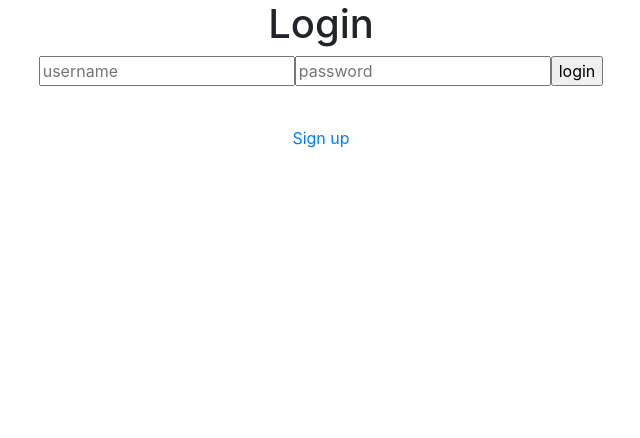
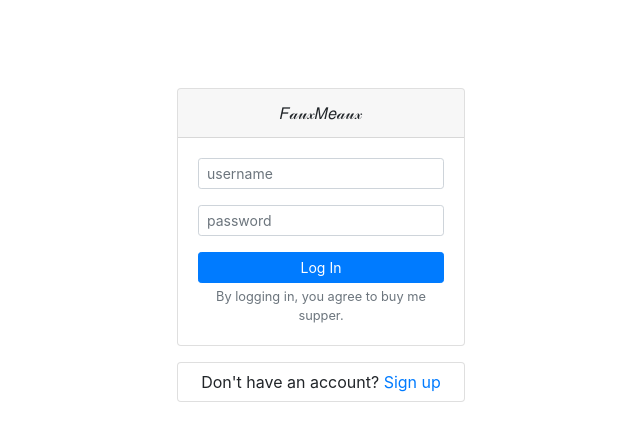
Before and after one commit to berellevy/fauxmeaux_frontend, a React (Create React App) app: page /login in a window 1280 px wide. Shown: the top 438 px of the page, without its empty margins (319-959 px from the left). Built offline with nearby package versions, Linux system fonts and the light colour scheme; no server answers.

Commit message:
redesigned login card

```diff
--- a/src/components/Login.js
+++ b/src/components/Login.js
@@ -2,7 +2,14 @@ import React, { Component } from 'react'
 import { login } from '../redux/actions'
 import { connect } from 'react-redux'
 import { Redirect, NavLink } from 'react-router-dom'
+import { Container, Row, Card, Form, FormControl, Button } from 'react-bootstrap'
+import Logo from '../icons/Logo'
 
+const cardStyle = {
+    width: '18rem',
+    minHeight: "1px",
+    margin: "0.5rem auto"
+}
 
 class Login extends Component {
 
@@ -18,7 +25,7 @@ class Login extends Component {
         this.props.submitHandler({user: this.state})
     }
 
-    loginError = () => this.props.user.error ? <p>{this.props.user.error}</p> : <p><br></br></p>
+    loginError = () => this.props.user.error ? <p>{this.props.user.error}</p> : null
 
     render() {
         let { username, password } = this.state
@@ -26,31 +33,54 @@ class Login extends Component {
         return (
             user.loggedIn
             ? <Redirect to="/"/>
-            : <div>
-                <h1>Login</h1>
-                <form onSubmit={this.submitHandler}>
-                    <input
+            : <Container fluid="sm">
+                <Row style={{height: "5rem"}} />
+                <Row >
+                    <Card style={cardStyle}>
+                        <Card.Header><Logo/></Card.Header>
+                        <Card.Body>
+                            <Form onSubmit={this.submitHandler}>
+                                <Form.Group>
+                                    <FormControl
                                         type="text"
                                         name="username"
                                         placeholder="username"
                                         value={username}
                                         onChange={this.changeHandler}
+                                        size="sm"
                                     />
-                    <input
-                        type="text"
+                                </Form.Group>
+
+                                <Form.Group>
+                                    <FormControl
+                                        type="password"
                                         name="password"
                                         placeholder="password"
                                         value={password}
                                         onChange={this.changeHandler}
+                                        size="sm"
                                     />
-                    <input type="submit" value="login" />
-                </form>
+                                </Form.Group>
+                                <Button variant="primary" type="submit" size="sm" block>
+                                    Log In
+                                </Button>
+                                <Form.Text className="text-muted">
+                                    By logging in, you agree to buy me supper.
+                                </Form.Text>
+                            </Form>
                             { this.loginError() }
+                        </Card.Body>
+                    </Card>
+                </Row>
 
-                <NavLink to="/signup">
-                    Sign up
-                </NavLink>
-            </div>
+                <Row>
+                    <Card style={cardStyle}>
+                        <Card.Body style={{padding: "7px"}}>
+                            Don't have an account? <NavLink to="/signup">Sign up</NavLink>
+                        </Card.Body>
+                    </Card>
+                </Row>
+            </Container>
         )
     }
 }
--- a/src/components/View.js
+++ b/src/components/View.js
@@ -4,6 +4,7 @@ import Post from './Post'
 import LockCard from './LockCard'
 import AdCard from './AdCard'
 import '../View.scss'
+import ReactCSSTransitionReplace from 'react-css-transition-replace';
 
 const rowStyle = {
     marginTop: "3em"
@@ -39,12 +40,13 @@ const View = ({view}) => {
         <Row style={rowStyle}>
             <Col>
                 <Card className="text-left">
+
                         {display()}
+
                 </Card>
             </Col>
         </Row>
     )
 }
 
-
 export default View
```
Lines whose indentation alone changed are shown as unchanged.
